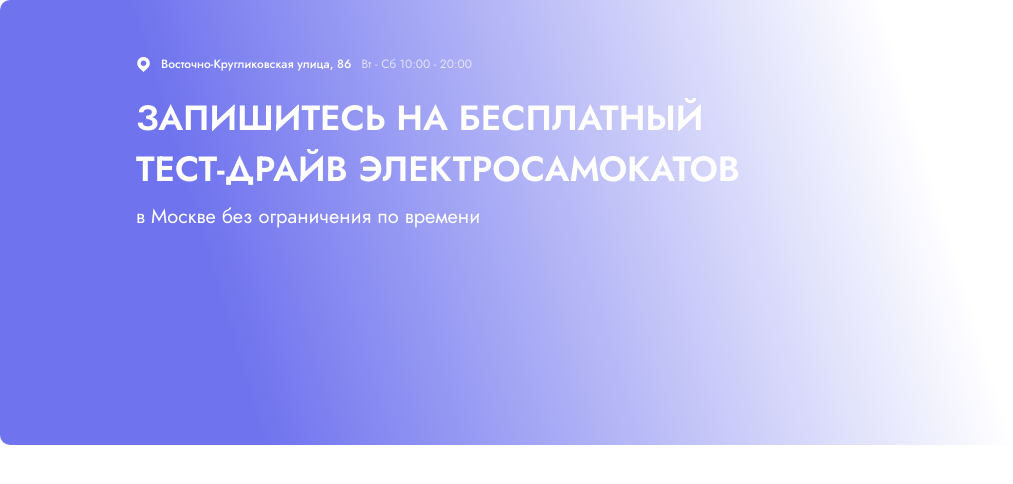
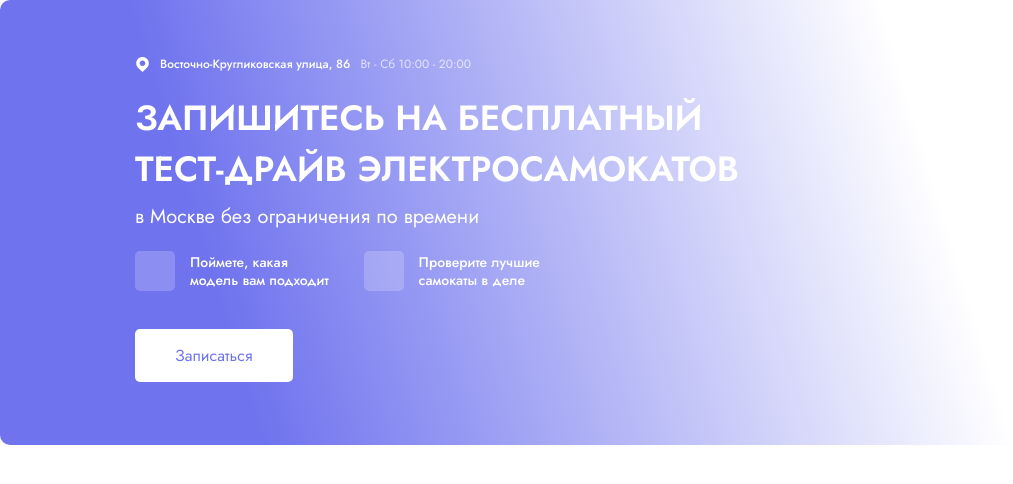
Before and after one commit to pavel-kosach/html-starter, a PHP site: page / in a window 1280 px wide; the page is wider, and only the part inside the window is pictured. Shown: the part 169-653 px from the top of that part, without its empty margins (0-1013 px from the left). Run offline with PHP 8.4, Linux system fonts and the light colour scheme.

Commit message:
add: header-info

```diff
--- a/css/style.css
+++ b/css/style.css
@@ -2,6 +2,7 @@
 @import url("https://fonts.googleapis.com/css2?family=Jost:wght@400;500;600&display=swap");
 * {
   box-sizing: border-box;
+  outline: none;
 }
 body {
   font-family: "Jost", sans-serif;
@@ -139,7 +140,7 @@ input {
   height: 445px;
   background-color: #3e3e3e;
   margin: auto;
-  padding: 56px 136px;
+  padding: 56px 0;
   border-radius: 10px;
   background: linear-gradient(
     73.21deg,
@@ -185,3 +186,44 @@ h1 {
   color: #ffffff;
   margin-top: 7px;
 }
+.header-features {
+  display: flex;
+  align-items: center;
+  gap: 35px;
+}
+.header-features-block {
+  display: flex;
+  align-items: center;
+  gap: 15px;
+  max-width: 235px;
+}
+.header-features-icon-block {
+  display: flex;
+  flex-shrink: 0;
+  align-items: center;
+  justify-content: center;
+  width: 40px;
+  height: 40px;
+  background: #ffffff;
+  opacity: 0.2;
+  border-radius: 5px;
+}
+.header-features-text {
+  font-style: normal;
+  font-weight: 500;
+  font-size: 14px;
+  line-height: 18px;
+  color: #ffffff;
+  margin: 0;
+}
+.header-btn {
+  margin-top: 38px;
+  padding: 15px 40px;
+  background-color: #fff;
+  color: #6f73ee;
+  font-style: normal;
+  font-weight: 400;
+  font-size: 16px;
+  line-height: 23px;
+  text-align: center;
+}
--- a/index.html
+++ b/index.html
@@ -265,6 +265,7 @@
       </div>
     </nav>
     <header class="header">
+      <div class="container">
         <div class="location-info">
           <svg class="icon" width="15px" height="15px">
             <use href="./img/sprite.svg#location"></use>
@@ -277,6 +278,29 @@
           тест-драйв электросамокатов
         </h1>
         <p class="header-offer">в Москве без ограничения по времени</p>
+        <div class="header-features">
+          <div class="header-features-block">
+            <div class="header-features-icon-block">
+              <svg class="header-features-icon" width="16px" height="16px">
+                <use href="./img/sprite.svg#scooter"></use>
+              </svg>
+            </div>
+            <p class="header-features-text">
+              Поймете, какая <br />
+              модель вам подходит
+            </p>
+          </div>
+          <div class="header-features-block">
+            <div class="header-features-icon-block">
+              <svg class="header-features-icon" width="16px" height="16px">
+                <use href="./img/sprite.svg#energy"></use>
+              </svg>
+            </div>
+            <p class="header-features-text">Проверите лучшие самокаты в деле</p>
+          </div>
+        </div>
+        <button class="btn header-btn">Записаться</button>
+      </div>
     </header>
     <script src="js/main.js"></script>
   </body>
```
Also changed, not shown: img/sprite.svg. Lines whose indentation alone changed are shown as unchanged.
